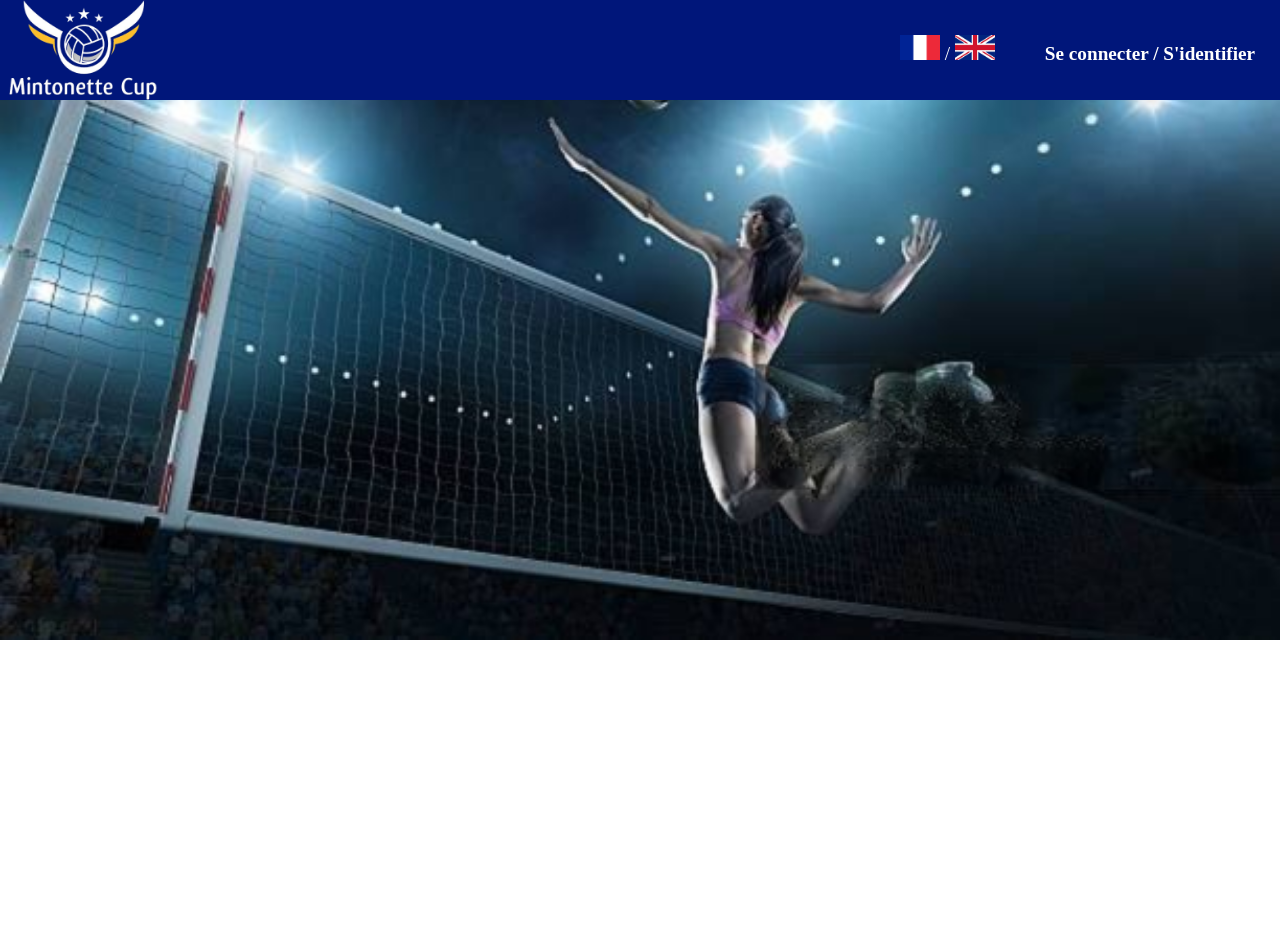
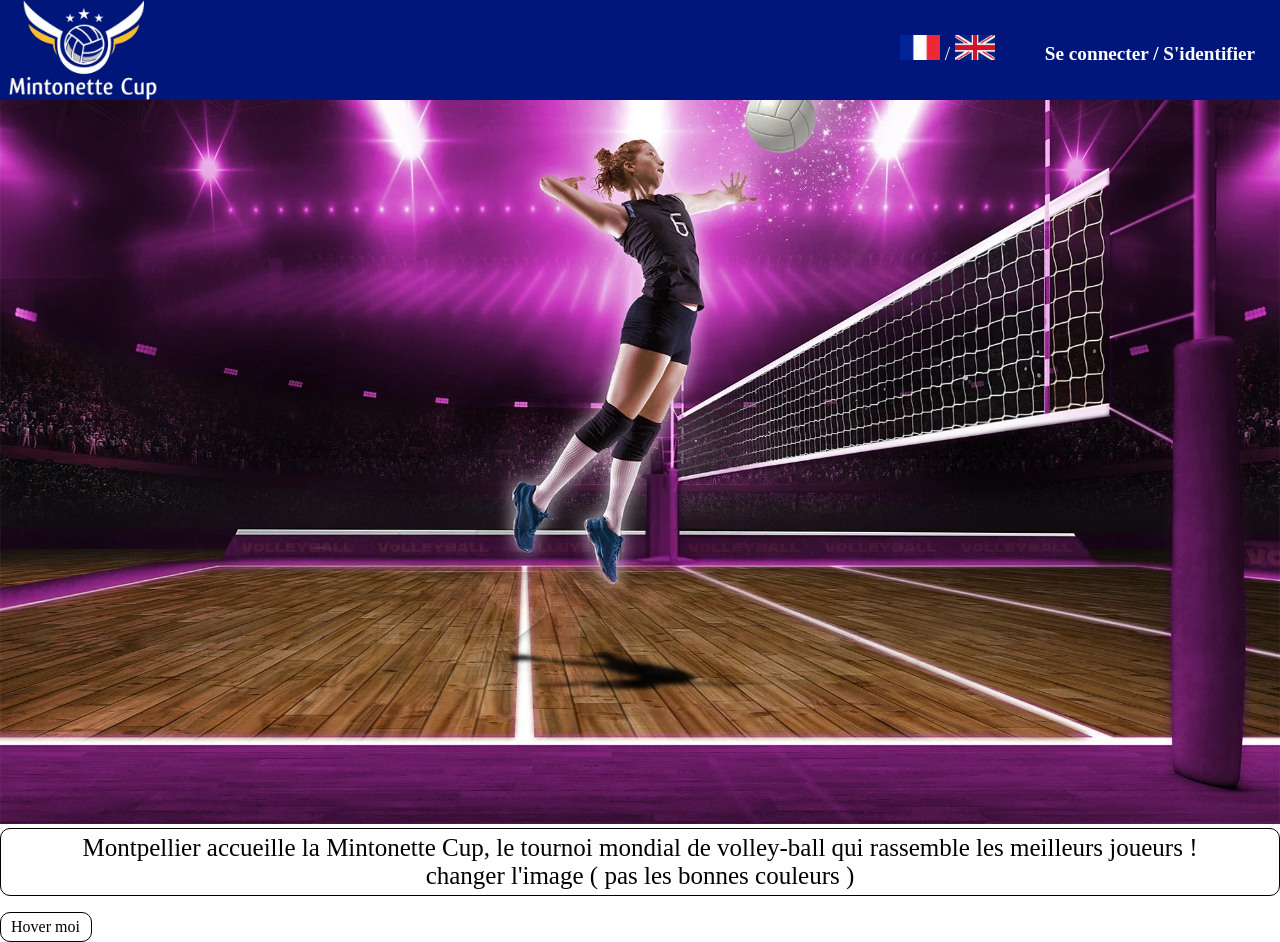
Before and after one commit to Natan90/Mintonette-Cup, a Vue app: page / in a window 1280 px wide. Before the commit the page ends 800 px from the top, so only its background shows below. Built offline with nearby package versions, Linux system fonts and the light colour scheme.

Commit message:
Tests pour le futur

```diff
--- a/src/components/Index.vue
+++ b/src/components/Index.vue
@@ -1,7 +1,19 @@
 <template>
     <div class="image">
-        <img src="../images/PhotoFond.jpeg" alt="">
+        <img src="../images/Photo.webp" alt="">
+      <div class="texteImage">
+        Montpellier accueille la Mintonette Cup, le tournoi mondial de volley-ball qui rassemble les meilleurs joueurs !<br>
+        changer l'image ( pas les bonnes couleurs )
+      </div>
+
     </div>
+  <div class="hover">
+    <p>Hover moi </p>
+    <div class="TuasHover">
+      <p> Bravo tu as hover ca Chef ! </p>
+
+    </div>
+  </div>
 
 
 </template>
@@ -14,11 +26,43 @@ import NavView from "@/components/NavView.vue";
 
 
 <style>
-    .image{
+    body{
+    }
+    .image {
+    }
+    .image img{
+        width: 100%;
+        height: 100%;
+        margin-top: 1.5em;
 
     }
-    .image img{
-         width: 100%;
-        height: 100%;
+
+    .texteImage {
+      font-size: 25px;
+      text-align: center;
+      align-items: center;
+      justify-content: center;
+      border: solid black 1px;
+      border-radius: 10px;
+      padding: 5px 10px;
+      background: rgba(255, 255, 255, 0.4);
     }
+
+    .hover p{
+      border: solid black 1px;
+      border-radius: 10px;
+      padding: 5px 10px;
+      max-width: 70px;
+    }
+    .hover p:hover{
+      max-width: 500px;
+
+    }
+    .TuasHover{
+      display: none;
+    }
+    .hover:hover .TuasHover {
+      display: block;
+    }
+
 </style>
```
Also changed, not shown: src/images/Photo.webp (added), src/images/PhotoFond.jpeg (deleted).
